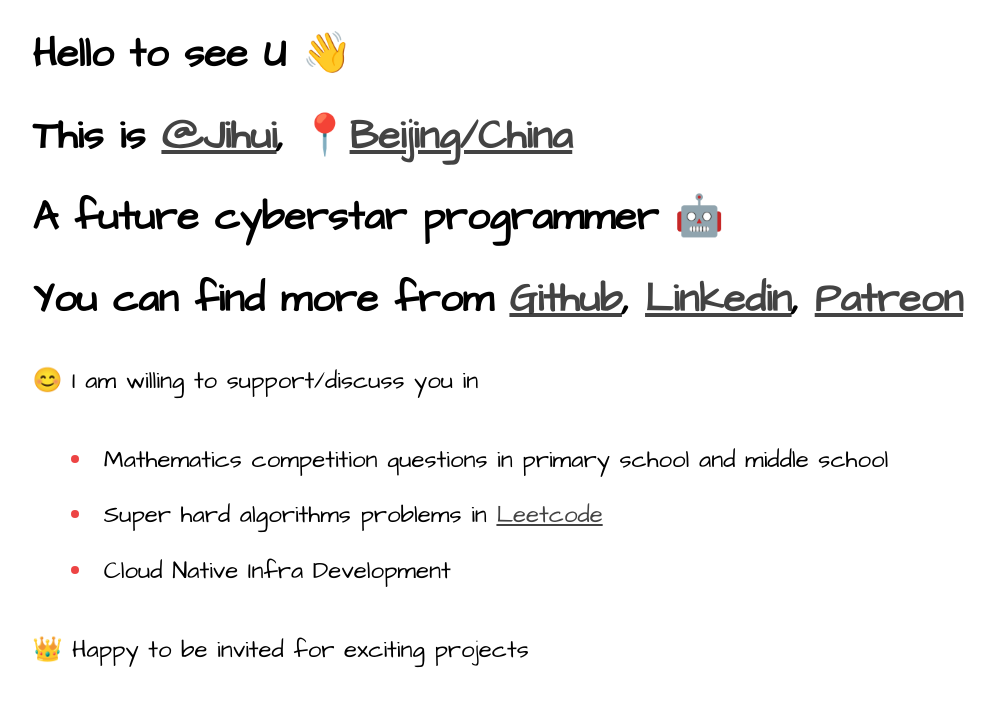
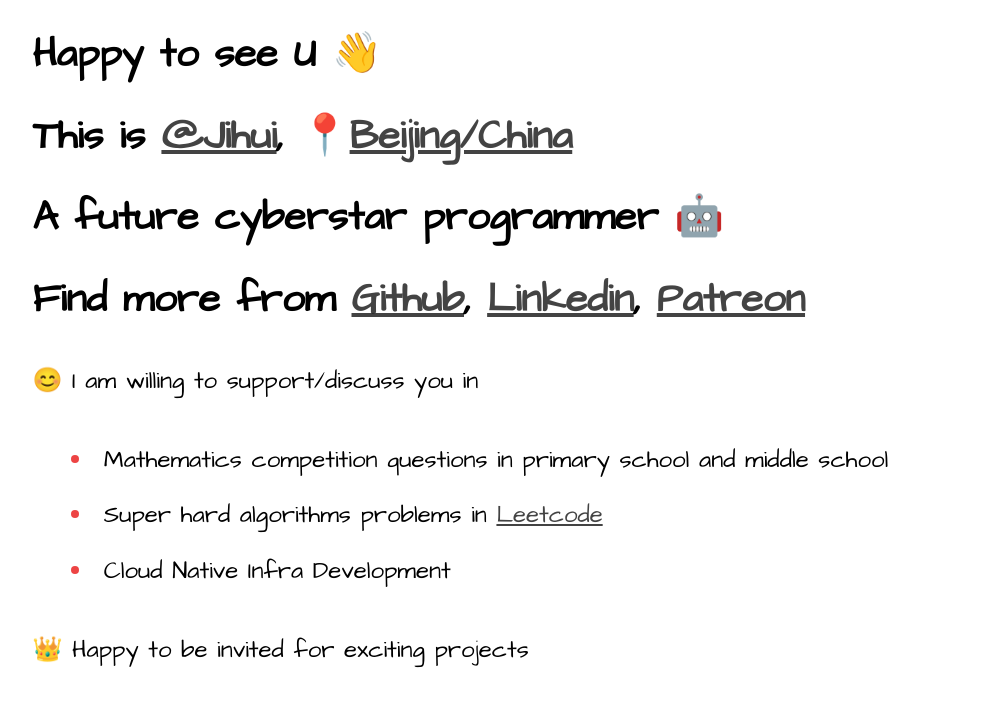
Before and after one commit to huangjihui511/jihui-homepage, a plain HTML site: page index.html in a window 1280 px wide. Shown: the whole page, without its empty margins (14-1009 px from the left). Drawn offline with Linux system fonts and the light colour scheme.

Commit message:
grammar mistake

```diff
--- a/index.html
+++ b/index.html
@@ -4,12 +4,12 @@
     <link rel="stylesheet" type="text/css" href="mystyle.css">
     <link href='https://fonts.googleapis.com/css?family=Architects Daughter' rel='stylesheet'>
     <meta charset="utf-8">
-    <title>Hello to see U</title>
+    <title>Happy to see U 👋</title>
 </head>
 
 <body>
     <h1>
-        <span>Hello to see U 👋</span>
+        <span>Happy to see U 👋</span>
     </h1>
     <h1>
         This is <a class="jihui-attention" href="mailto:huangjihui511@hotmail.com">@Jihui</a>, 📍<span class="jihui-attention" >Beijing/China</span>
@@ -18,7 +18,7 @@
         A future cyberstar programmer 🤖
     </h1>
     <h1>
-        You can find more from <a class="jihui-attention" href="https://github.com/huangjihui511" target="_blank">Github</a>, <a class="jihui-attention" href="https://www.linkedin.com/in/jihui-huang-888b01242/" target="_blank">Linkedin</a>, <a class="jihui-attention" href="https://www.patreon.com/user?u=78551212" target="_blank">Patreon</a>
+        Find more from <a class="jihui-attention" href="https://github.com/huangjihui511" target="_blank">Github</a>, <a class="jihui-attention" href="https://www.linkedin.com/in/jihui-huang-888b01242/" target="_blank">Linkedin</a>, <a class="jihui-attention" href="https://www.patreon.com/user?u=78551212" target="_blank">Patreon</a>
     </h1>
     <p>😊 I am willing to support/discuss you in</p>
     <li>Mathematics competition questions in primary school and middle school</li>
```
